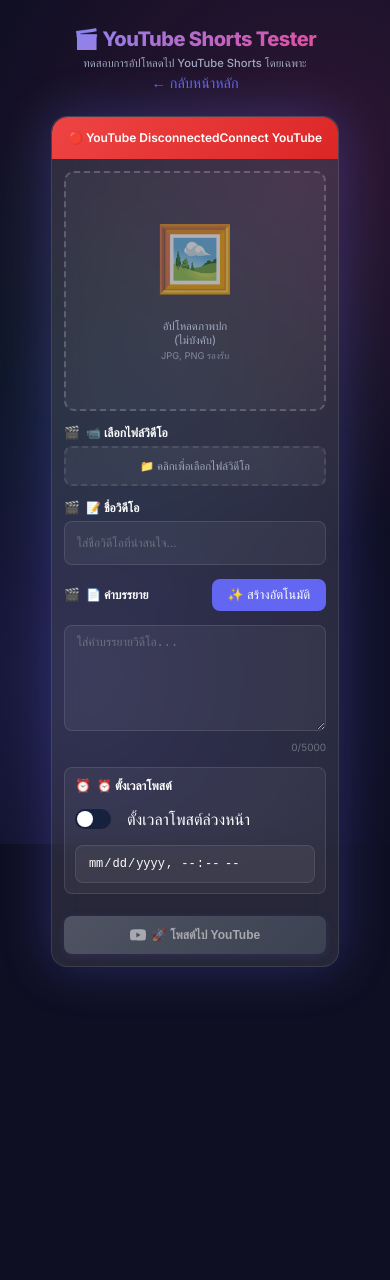
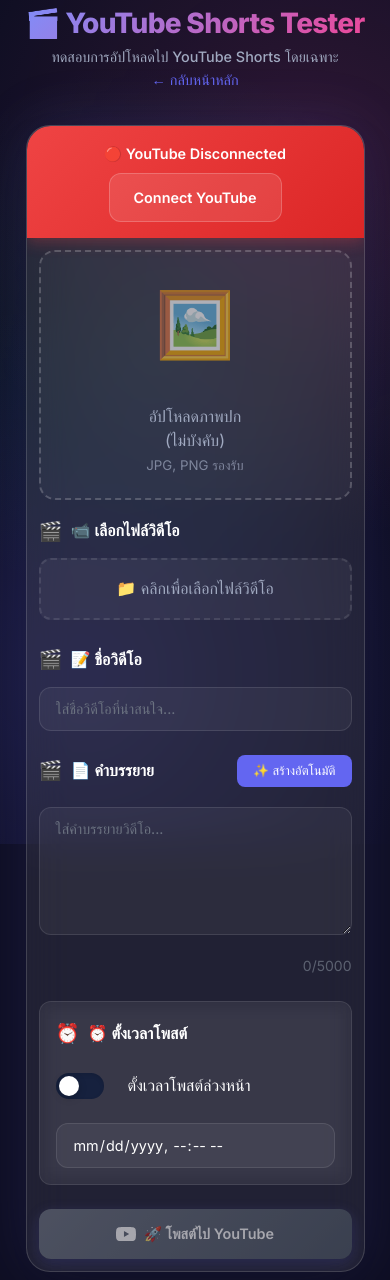
Before and after one commit to yokthanwa1993/multiupload-final, a Next.js app: page /youtube in a window 390 px wide. Before the commit the page ends 995 px from the top, so only its background shows below. Built offline with nearby package versions, Linux system fonts and the light colour scheme; no server answers.

Commit message:
Final ก่อนทำระบบ Firbase

```diff
--- a/src/app/globals.css
+++ b/src/app/globals.css
@@ -1,4 +1,4 @@
-/* AI Video Uploader 2025 - Compact Styles */
+/* AI Video Uploader 2025 - Modern Large Screen Design */
 @import url('https://fonts.googleapis.com/css2?family=Inter:wght@300;400;500;600;700;800;900&display=swap');
 
 :root {
@@ -22,8 +22,8 @@
     --text-muted: #6b7280;
 
     --border: rgba(255, 255, 255, 0.1);
-    --shadow: 0 20px 25px -5px rgba(0, 0, 0, 0.1), 0 10px 10px -5px rgba(0, 0, 0, 0.04);
-    --shadow-glow: 0 0 50px rgba(99, 102, 241, 0.3);
+    --shadow: 0 25px 50px -12px rgba(0, 0, 0, 0.25);
+    --shadow-glow: 0 0 60px rgba(99, 102, 241, 0.3);
 
     --gradient-primary: linear-gradient(135deg, var(--primary), var(--primary-dark));
 }
@@ -44,7 +44,9 @@
     display: flex;
     align-items: center;
     justify-content: center;
-    padding: 1rem;
+    padding: 2rem;
+    font-size: 16px;
+    line-height: 1.6;
 }
 
 /* Animated Background */
@@ -64,7 +66,7 @@
 
 /* Main Container */
 .main-container {
-    max-width: 850px;
+    max-width: 1200px;
     width: 100%;
     padding: 0;
 }
@@ -72,18 +74,18 @@
 /* Logo Section */
 .logo-section {
     text-align: center;
-    margin-bottom: 1.5rem;
+    margin-bottom: 2rem;
 }
 
 .logo-wrapper {
     position: relative;
     display: inline-block;
-    margin-bottom: 0.75rem;
+    margin-bottom: 1rem;
 }
 
 .logo-image-center {
-    width: 36px;
-    height: 36px;
+    width: 48px;
+    height: 48px;
     border-radius: 50%;
     object-fit: cover;
     background: var(--bg-secondary);
@@ -96,6 +98,7 @@
 
 .logo-image-center:hover {
     transform: scale(1.05);
+    box-shadow: 0 0 20px rgba(99, 102, 241, 0.4);
 }
 
 /* Header */
@@ -104,16 +107,16 @@
     -webkit-background-clip: text;
     -webkit-text-fill-color: transparent;
     background-clip: text;
-    font-size: 1.5rem;
+    font-size: 2.5rem;
     font-weight: 800;
     letter-spacing: -0.025em;
-    margin-bottom: 0.375rem;
+    margin-bottom: 0.5rem;
     line-height: 1.1;
 }
 
 .app-subtitle {
     color: var(--text-secondary);
-    font-size: 0.8rem;
+    font-size: 1.1rem;
     font-weight: 500;
     line-height: 1.4;
 }
@@ -124,12 +127,12 @@
     align-items: center;
     justify-content: center;
     text-align: center;
-    gap: 0.5rem;
-    padding: 1rem;
+    gap: 0.75rem;
+    padding: 1.5rem;
 }
 
 .channel-name {
-    font-size: 0.875rem;
+    font-size: 1.1rem;
     font-weight: 600;
     color: var(--text-primary);
     margin: 0;
@@ -137,7 +140,7 @@
 }
 
 .channel-prompt {
-    font-size: 0.7rem;
+    font-size: 0.9rem;
     color: var(--text-secondary);
     margin: 0;
     line-height: 1.4;
@@ -145,11 +148,14 @@
 
 /* Glassmorphism Container */
 .glass-container {
-    background: var(--bg-glass);
-    backdrop-filter: blur(15px);
-    border: 1px solid var(--border);
-    border-radius: 16px;
-    box-shadow: var(--shadow-glow);
+    background: rgba(255, 255, 255, 0.08);
+    backdrop-filter: blur(20px);
+    border: 1px solid rgba(255, 255, 255, 0.15);
+    border-radius: 24px;
+    box-shadow:
+        0 25px 50px -12px rgba(0, 0, 0, 0.25),
+        0 0 60px rgba(99, 102, 241, 0.15),
+        inset 0 1px 0 rgba(255, 255, 255, 0.1);
     position: relative;
     overflow: hidden;
 }
@@ -166,8 +172,8 @@
 
 /* Status Bar */
 .status-bar {
-    padding: 0.75rem 1rem;
-    border-radius: 16px 16px 0 0;
+    padding: 1.25rem 2rem;
+    border-radius: 24px 24px 0 0;
     font-weight: 600;
     text-align: center;
     position: relative;
@@ -175,17 +181,19 @@
     display: flex;
     align-items: center;
     justify-content: space-between;
-    font-size: 0.75rem;
-    min-height: 42px;
+    font-size: 1rem;
+    min-height: 60px;
 }
 
 .status-online {
-    background: linear-gradient(135deg, var(--success), #059669);
+    background: linear-gradient(135deg, #10b981 0%, #059669 100%);
+    box-shadow: 0 4px 15px rgba(16, 185, 129, 0.3);
     color: white;
 }
 
 .status-offline {
-    background: linear-gradient(135deg, var(--error), #dc2626);
+    background: linear-gradient(135deg, #ef4444 0%, #dc2626 100%);
+    box-shadow: 0 4px 15px rgba(239, 68, 68, 0.3);
     color: white;
 }
 
@@ -211,28 +219,33 @@
     text-decoration: none;
     font-weight: 600;
     transition: opacity 0.3s ease;
+    padding: 0.5rem 1rem;
+    border-radius: 12px;
+    background: rgba(255, 255, 255, 0.1);
+    border: 1px solid rgba(255, 255, 255, 0.2);
 }
 
 .status-bar a:hover {
-    opacity: 0.8;
-    text-decoration: underline;
+    opacity: 0.9;
+    background: rgba(255, 255, 255, 0.2);
+    transform: translateY(-1px);
 }
 
 /* Form Container */
 .form-container {
     display: grid;
-    grid-template-columns: 260px 1fr;
-    gap: 1.25rem;
-    padding: 1rem;
+    grid-template-columns: 400px 1fr;
+    gap: 2rem;
+    padding: 2rem;
     align-items: start;
-    min-height: 350px;
+    min-height: 500px;
 }
 
 @media (max-width: 1024px) {
     .form-container {
         grid-template-columns: 1fr;
-        gap: 1rem;
-        padding: 0.875rem;
+        gap: 1.5rem;
+        padding: 1.5rem;
     }
 }
 
@@ -245,10 +258,10 @@
 #image-drop-zone {
     width: 100%;
     height: 100%;
-    min-height: 320px;
+    min-height: 450px;
     background: rgba(255, 255, 255, 0.03);
     border: 2px dashed rgba(255, 255, 255, 0.2);
-    border-radius: 10px;
+    border-radius: 16px;
     display: flex;
     flex-direction: column;
     align-items: center;
@@ -257,34 +270,37 @@
     transition: all 0.3s ease;
     position: relative;
     overflow: hidden;
-    padding: 1rem;
+    padding: 2rem;
 }
 
 #image-drop-zone:hover {
     border-color: var(--primary);
     background: rgba(99, 102, 241, 0.05);
-    transform: translateY(-1px);
+    transform: translateY(-2px);
+    box-shadow:
+        0 15px 35px rgba(99, 102, 241, 0.2),
+        0 5px 15px rgba(0, 0, 0, 0.1);
 }
 
 .image-preview-section.dragging #image-drop-zone {
     border-color: var(--accent);
     background: rgba(236, 72, 153, 0.1);
-    transform: scale(1.01);
+    transform: scale(1.02);
 }
 
 #image-drop-zone img {
     width: 100%;
     height: 100%;
     object-fit: cover;
-    border-radius: 8px;
+    border-radius: 12px;
     position: absolute;
     top: 0;
     left: 0;
 }
 
 #image-drop-zone img.logo-image-center {
-    width: 100px;
-    height: 100px;
+    width: 120px;
+    height: 120px;
     border-radius: 50%;
     position: static;
     top: auto;
@@ -295,7 +311,7 @@
     width: 100%;
     height: 100%;
     object-fit: cover;
-    border-radius: 8px;
+    border-radius: 12px;
     position: absolute;
     top: 0;
     left: 0;
@@ -304,37 +320,37 @@
 #image-drop-zone p {
     text-align: center;
     color: var(--text-secondary);
-    font-size: 0.7rem;
-    margin-top: 0.375rem;
-    line-height: 1.3;
+    font-size: 1rem;
+    margin-top: 0.75rem;
+    line-height: 1.5;
 }
 
 /* Form Section */
 .form-section {
     display: flex;
     flex-direction: column;
-    gap: 0.875rem;
+    gap: 1.5rem;
     height: 100%;
 }
 
 .form-group {
     display: flex;
     flex-direction: column;
-    gap: 0.375rem;
+    gap: 0.75rem;
 }
 
 .form-label {
     font-weight: 600;
     color: var(--text-primary);
-    font-size: 0.75rem;
+    font-size: 1rem;
     display: flex;
     align-items: center;
-    gap: 0.375rem;
+    gap: 0.5rem;
 }
 
 .form-label::before {
     content: '🎬';
-    font-size: 0.8rem;
+    font-size: 1.2rem;
 }
 
 .form-label:has(+ .form-input[name="description"])::before {
@@ -348,16 +364,16 @@
 /* File Drop Zone */
 .file-drop-zone {
     width: 100%;
-    padding: 0.625rem;
+    padding: 1rem 1.5rem;
     background: var(--bg-card);
     border: 2px dashed var(--border);
-    border-radius: 8px;
+    border-radius: 12px;
     text-align: center;
     cursor: pointer;
     transition: all 0.3s ease;
     color: var(--text-secondary);
-    font-size: 0.7rem;
-    min-height: 40px;
+    font-size: 1rem;
+    min-height: 60px;
     display: flex;
     align-items: center;
     justify-content: center;
@@ -371,37 +387,43 @@
     border-color: var(--primary);
     background: rgba(99, 102, 241, 0.05);
     color: var(--text-primary);
+    transform: translateY(-1px);
+    box-shadow: 0 8px 25px rgba(99, 102, 241, 0.15);
 }
 
 .file-drop-zone.dragging {
     border-color: var(--accent);
     background: rgba(236, 72, 153, 0.1);
-    transform: scale(1.01);
+    transform: scale(1.02);
 }
 
 /* Form Input */
 .form-input {
     width: 100%;
-    padding: 0.625rem 0.75rem;
+    padding: 1rem 1.25rem;
     background: var(--bg-card);
     border: 1px solid var(--border);
-    border-radius: 8px;
+    border-radius: 12px;
     color: var(--text-primary);
-    font-size: 0.75rem;
+    font-size: 1rem;
     transition: all 0.3s ease;
     resize: vertical;
-    min-height: 70px;
+    min-height: 120px;
+    font-family: inherit;
 }
 
 .form-input[type="datetime-local"] {
-    min-height: 36px;
+    min-height: 50px;
 }
 
 .form-input:focus {
     outline: none;
     border-color: var(--primary);
-    box-shadow: 0 0 0 2px rgba(99, 102, 241, 0.1);
-    background: rgba(99, 102, 241, 0.05);
+    box-shadow:
+        0 0 0 3px rgba(99, 102, 241, 0.1),
+        0 4px 12px rgba(99, 102, 241, 0.15);
+    background: rgba(99, 102, 241, 0.03);
+    transform: translateY(-1px);
 }
 
 .form-input::placeholder {
@@ -411,32 +433,41 @@
 /* Character Counter */
 .char-counter {
     text-align: right;
-    font-size: 0.625rem;
+    font-size: 0.875rem;
     color: var(--text-muted);
-    margin-top: 0.25rem;
+    margin-top: 0.5rem;
+    opacity: 0.8;
+    transition: opacity 0.3s ease;
+}
+
+.form-input:focus + .char-counter {
+    opacity: 1;
+    color: var(--primary);
 }
 
 /* Auto Hashtags Section */
 .auto-hashtags {
-    background: var(--bg-card);
-    border: 1px solid var(--border);
-    border-radius: 8px;
-    padding: 0.625rem;
-    font-size: 0.65rem;
+    background: rgba(255, 255, 255, 0.03);
+    border: 1px solid rgba(255, 255, 255, 0.1);
+    border-radius: 12px;
+    padding: 1rem;
+    font-size: 0.9rem;
     color: var(--text-secondary);
-    line-height: 1.3;
+    line-height: 1.5;
+    backdrop-filter: blur(10px);
 }
 
 .auto-hashtags p {
-    margin: 0.25rem 0;
+    margin: 0.5rem 0;
 }
 
 /* Schedule Group */
 .schedule-group {
-    background: var(--bg-card);
-    border: 1px solid var(--border);
-    border-radius: 8px;
-    padding: 0.625rem;
+    background: rgba(255, 255, 255, 0.03);
+    border: 1px solid rgba(255, 255, 255, 0.1);
+    border-radius: 12px;
+    padding: 1rem;
+    backdrop-filter: blur(10px);
     display: flex;
     flex-direction: column;
     justify-content: center;
@@ -445,8 +476,8 @@
 .schedule-toggle-wrapper {
     display: flex;
     align-items: center;
-    gap: 1rem;
-    min-height: 40px;
+    gap: 1.5rem;
+    min-height: 50px;
 }
 
 .schedule-toggle-wrapper input[type="datetime-local"] {
@@ -458,33 +489,38 @@
 }
 
 .toggle-switch {
-    width: 36px;
-    height: 20px;
+    width: 48px;
+    height: 26px;
     background: var(--bg-tertiary);
-    border-radius: 10px;
+    border-radius: 13px;
     position: relative;
     cursor: pointer;
     transition: all 0.3s ease;
+    box-shadow: inset 0 2px 4px rgba(0, 0, 0, 0.1);
 }
 
 .toggle-switch::before {
     content: '';
     position: absolute;
-    top: 2px;
-    left: 2px;
-    width: 16px;
-    height: 16px;
+    top: 3px;
+    left: 3px;
+    width: 20px;
+    height: 20px;
     background: white;
     border-radius: 50%;
     transition: all 0.3s ease;
+    box-shadow: 0 2px 8px rgba(0, 0, 0, 0.2);
 }
 
 .schedule-toggle-wrapper input[type="checkbox"]:checked + .toggle-switch {
     background: var(--primary);
+    box-shadow:
+        inset 0 2px 4px rgba(0, 0, 0, 0.1),
+        0 0 12px rgba(99, 102, 241, 0.3);
 }
 
 .schedule-toggle-wrapper input[type="checkbox"]:checked + .toggle-switch::before {
-    transform: translateX(16px);
+    transform: translateX(22px);
 }
 
 /* Button */
@@ -492,28 +528,49 @@
     display: flex;
     align-items: center;
     justify-content: center;
-    gap: 0.375rem;
-    padding: 0.625rem 1rem;
+    gap: 0.5rem;
+    padding: 1rem 2rem;
     border: none;
-    border-radius: 8px;
-    font-size: 0.75rem;
+    border-radius: 12px;
+    font-size: 1rem;
     font-weight: 600;
     cursor: pointer;
     transition: all 0.3s ease;
     text-decoration: none;
-    min-height: 38px;
-    margin-top: 0.5rem;
+    font-family: inherit;
+    min-height: 50px;
 }
 
 .btn-primary {
-    background: var(--gradient-primary);
+    background: linear-gradient(135deg, #6366f1 0%, #8b5cf6 50%, #ec4899 100%);
     color: white;
-    box-shadow: 0 2px 8px rgba(99, 102, 241, 0.25);
+    box-shadow:
+        0 4px 15px rgba(99, 102, 241, 0.3),
+        0 2px 4px rgba(0, 0, 0, 0.1);
+    position: relative;
+    overflow: hidden;
+}
+
+.btn-primary::before {
+    content: '';
+    position: absolute;
+    top: 0;
+    left: -100%;
+    width: 100%;
+    height: 100%;
+    background: linear-gradient(90deg, transparent, rgba(255, 255, 255, 0.2), transparent);
+    transition: left 0.5s ease;
+}
+
+.btn-primary:hover::before {
+    left: 100%;
 }
 
 .btn-primary:hover {
-    transform: translateY(-1px);
-    box-shadow: 0 4px 12px rgba(99, 102, 241, 0.35);
+    transform: translateY(-2px);
+    box-shadow:
+        0 8px 25px rgba(99, 102, 241, 0.4),
+        0 4px 12px rgba(0, 0, 0, 0.15);
 }
 
 .btn-primary:disabled {
@@ -523,40 +580,32 @@
 }
 
 .btn svg {
-    width: 16px;
-    height: 16px;
+    width: 20px;
+    height: 20px;
 }
 
-/* Loading Animation */
 .loading {
-    width: 16px;
-    height: 16px;
-    border: 2px solid rgba(255, 255, 255, 0.3);
-    border-top: 2px solid white;
-    border-radius: 50%;
     animation: spin 1s linear infinite;
 }
 
 @keyframes spin {
-    0% { transform: rotate(0deg); }
-    100% { transform: rotate(360deg); }
+    from { transform: rotate(0deg); }
+    to { transform: rotate(360deg); }
 }
 
-/* Progress Container Inline */
 .progress-container-inline {
-    margin: 1rem;
-    padding: 1rem;
+    padding: 1.5rem;
     background: rgba(255, 255, 255, 0.03);
-    border: 1px solid rgba(255, 255, 255, 0.08);
-    border-radius: 10px;
-    animation: slideUp 0.3s ease;
-    grid-column: 1 / -1;
+    backdrop-filter: blur(15px);
+    border-radius: 16px;
+    margin-top: 1rem;
+    animation: slideUp 0.3s ease-out;
 }
 
 @keyframes slideUp {
     from {
         opacity: 0;
-        transform: translateY(15px);
+        transform: translateY(20px);
     }
     to {
         opacity: 1;
@@ -565,18 +614,17 @@
 }
 
 .progress-container-inline .progress-bar-wrapper {
-    width: 100%;
-    height: 4px;
     background: var(--bg-tertiary);
-    border-radius: 2px;
+    border-radius: 10px;
     overflow: hidden;
-    margin-bottom: 0.75rem;
+    margin-bottom: 1rem;
+    height: 10px;
 }
 
 .progress-container-inline .progress-bar {
     height: 100%;
     background: var(--gradient-primary);
-    border-radius: 2px;
+    border-radius: 10px;
     transition: width 0.3s ease;
     position: relative;
 }
@@ -585,114 +633,130 @@
     content: '';
     position: absolute;
     top: 0;
-    left: 0;
-    right: 0;
-    bottom: 0;
-    background: linear-gradient(90deg, transparent, rgba(255, 255, 255, 0.3), transparent);
-    animation: progressShine 2s ease-in-out infinite;
+    left: -100%;
+    width: 100%;
+    height: 100%;
+    background: linear-gradient(90deg, transparent, rgba(255, 255, 255, 0.4), transparent);
+    animation: progressShine 1.5s ease-in-out infinite;
 }
 
 @keyframes progressShine {
-    0% { transform: translateX(-100%); }
-    100% { transform: translateX(100%); }
+    0% { left: -100%; }
+    100% { left: 100%; }
 }
 
 .progress-container-inline .progress-text {
+    color: var(--text-primary);
+    font-weight: 600;
     text-align: center;
-    color: var(--text-primary);
-    font-size: 0.75rem;
-    font-weight: 500;
-    margin-bottom: 0.5rem;
+    font-size: 1rem;
 }
 
 .progress-container-inline .status-log {
+    color: var(--text-secondary);
+    font-size: 0.9rem;
+    text-align: center;
     margin-top: 0.5rem;
-    font-size: 0.625rem;
-    color: var(--text-muted);
 }
 
-/* Upload Results Inline */
 .upload-results-inline {
     margin-top: 1rem;
-    padding-top: 1rem;
-    border-top: 1px solid rgba(255, 255, 255, 0.1);
+    padding: 1.5rem;
+    background: rgba(255, 255, 255, 0.03);
+    backdrop-filter: blur(15px);
+    border-radius: 16px;
+    border: 1px solid rgba(255, 255, 255, 0.1);
+    box-shadow: 0 8px 25px rgba(0, 0, 0, 0.1);
 }
 
 .upload-results-inline .results-header {
     display: flex;
     align-items: center;
-    gap: 0.375rem;
-    margin-bottom: 0.75rem;
+    gap: 0.75rem;
+    margin-bottom: 1rem;
     font-weight: 600;
+    font-size: 1.1rem;
     color: var(--text-primary);
-    font-size: 0.8rem;
 }
 
 .upload-results-inline .results-icon {
-    font-size: 0.9rem;
+    font-size: 1.5rem;
 }
 
 .upload-results-inline .results-body {
     display: flex;
     flex-direction: column;
-    gap: 0.625rem;
+    gap: 1rem;
 }
 
 .platform-row {
     display: flex;
     align-items: center;
-    gap: 0.75rem;
-    padding: 0.75rem;
+    justify-content: space-between;
+    padding: 1.5rem;
+    border-radius: 16px;
+    border: 1px solid var(--border);
     background: rgba(255, 255, 255, 0.03);
-    border: 1px solid rgba(255, 255, 255, 0.08);
-    border-radius: 8px;
+    backdrop-filter: blur(10px);
     transition: all 0.3s ease;
-    min-height: 60px;
+    position: relative;
+    overflow: hidden;
+}
+
+.platform-row::before {
+    content: '';
+    position: absolute;
+    top: 0;
+    left: 0;
+    right: 0;
+    height: 1px;
+    background: linear-gradient(90deg, transparent, rgba(255, 255, 255, 0.2), transparent);
 }
 
 .platform-row:hover {
+    transform: translateY(-2px);
+    box-shadow:
+        0 10px 30px rgba(0, 0, 0, 0.15),
+        0 4px 12px rgba(0, 0, 0, 0.1);
     background: rgba(255, 255, 255, 0.05);
-    transform: translateY(-1px);
 }
 
 .facebook-row {
-    border-left: 3px solid #1877f2;
+    border-color: #1877f2;
 }
 
 .youtube-row {
-    border-left: 3px solid #ff0000;
+    border-color: #ff0000;
 }
 
 .error-row {
-    border-left: 3px solid var(--error);
+    border-color: var(--error);
 }
 
 .platform-info {
     display: flex;
     align-items: center;
-    gap: 0.625rem;
+    gap: 1rem;
     flex: 1;
 }
 
 .platform-icon-large {
-    width: 36px;
-    height: 36px;
-    border-radius: 50%;
+    width: 48px;
+    height: 48px;
     display: flex;
     align-items: center;
     justify-content: center;
-    font-size: 1rem;
-    color: white;
-    font-weight: 600;
-    flex-shrink: 0;
+    border-radius: 12px;
+    font-size: 1.5rem;
+    background: var(--bg-tertiary);
 }
 
 .facebook-icon-large {
-    background: linear-gradient(135deg, #1877f2, #42a5f5);
+    background: rgba(24, 119, 242, 0.1);
 }
 
 .youtube-icon-large {
-    background: linear-gradient(135deg, #ff0000, #ff5722);
+    background: rgba(255, 0, 0, 0.1);
 }
 
 .platform-details {
@@ -701,149 +765,281 @@
 
 .platform-name-large {
     font-weight: 600;
-    font-size: 0.8rem;
     color: var(--text-primary);
+    font-size: 1.1rem;
     margin-bottom: 0.25rem;
 }
 
 .platform-description {
-    font-size: 0.65rem;
     color: var(--text-secondary);
-    line-height: 1.3;
+    font-size: 0.9rem;
+    line-height: 1.4;
 }
 
 .platform-status-large {
     display: flex;
     align-items: center;
-    gap: 0.3rem;
-    font-size: 0.65rem;
+    gap: 0.5rem;
+    font-weight: 600;
     color: var(--success);
-    background: rgba(16, 185, 129, 0.1);
-    padding: 0.3rem 0.6rem;
-    border-radius: 12px;
-    font-weight: 500;
-    height: 28px;
-    flex-shrink: 0;
+    font-size: 1rem;
 }
 
 .status-failed {
-    background: rgba(239, 68, 68, 0.1);
     color: var(--error);
 }
 
 .status-icon {
-    font-size: 0.7rem;
+    font-size: 1.2rem;
 }
 
 .link-section {
     display: flex;
+    gap: 0.75rem;
     align-items: center;
-    gap: 0.375rem;
-    flex-shrink: 0;
 }
 
 .view-link, .copy-button-large {
-    background: rgba(99, 102, 241, 0.1);
-    color: var(--text-secondary);
+    padding: 0.75rem 1rem;
+    border-radius: 8px;
     text-decoration: none;
-    padding: 0.375rem 0.625rem;
-    border-radius: 5px;
+    font-size: 0.9rem;
     font-weight: 500;
-    font-size: 0.625rem;
+    transition: all 0.3s ease;
+    cursor: pointer;
+    border: 1px solid var(--border);
+    background: var(--bg-tertiary);
+    color: var(--text-primary);
     display: flex;
     align-items: center;
-    gap: 0.25rem;
-    transition: all 0.3s ease;
-    border: 1px solid rgba(99, 102, 241, 0.2);
-    cursor: pointer;
-    height: 28px;
-    white-space: nowrap;
+    gap: 0.5rem;
 }
 
 .copy-button-large {
-    background: transparent;
-    border: 1px solid rgba(255, 255, 255, 0.1);
+    background: var(--bg-card);
+    border: 1px solid var(--border);
 }
 
 .view-link:hover, .copy-button-large:hover {
     background: var(--primary);
+    border-color: var(--primary);
     color: white;
-    transform: scale(1.05);
-    box-shadow: 0 2px 8px rgba(99, 102, 241, 0.3);
-    border-color: var(--primary);
+    transform: translateY(-1px);
+    box-shadow: 0 4px 12px rgba(99, 102, 241, 0.3);
 }
 
 .copy-button-large.copied {
     background: var(--success);
+    border-color: var(--success);
     color: white;
-    border-color: var(--success);
-    animation: copySuccess 0.4s ease;
 }
 
 @keyframes copySuccess {
     0% { transform: scale(1); }
-    50% { transform: scale(1.1); }
+    50% { transform: scale(1.05); }
     100% { transform: scale(1); }
 }
 
-/* Responsive */
 @media (max-width: 768px) {
+    body {
+        padding: 1rem;
+    }
+
     .main-container {
-        margin: 0.75rem auto;
-        padding: 0 0.625rem;
+        padding: 0;
     }
 
     .form-container {
         grid-template-columns: 1fr;
-        gap: 0.875rem;
+        gap: 1rem;
+        padding: 1rem;
+    }
+
+    #image-drop-zone {
+        min-height: 300px;
+    }
+
+    .app-title {
+        font-size: 2rem;
+    }
+
+    .app-subtitle {
+        font-size: 1rem;
+    }
+
+    .progress-container-inline {
+        padding: 1rem;
+    }
+
+    .status-bar {
+        padding: 1rem;
+        font-size: 0.9rem;
+        flex-direction: column;
+        gap: 0.5rem;
+        text-align: center;
+    }
+
+    .status-bar a {
+        padding: 0.75rem 1.5rem;
+    }
+
+    .platform-row {
+        flex-direction: column;
+        gap: 1rem;
+        align-items: stretch;
+    }
+
+    .platform-info {
+        justify-content: center;
+    }
+
+    .link-section {
+        justify-content: center;
+    }
+}
+
+@media (max-width: 480px) {
+    body {
+        padding: 0.5rem;
+    }
+
+    .form-container {
         padding: 0.75rem;
     }
 
-    #image-drop-zone {
-        min-height: 240px;
-    }
-
     .app-title {
-        font-size: 1.25rem;
+        font-size: 1.75rem;
     }
 
     .app-subtitle {
-        font-size: 0.7rem;
+        font-size: 0.9rem;
     }
 
-    .progress-container-inline {
-        margin: 0.75rem;
-        padding: 0.75rem;
+    #image-drop-zone {
+        min-height: 250px;
+        padding: 1rem;
+    }
+
+    .form-input {
+        padding: 0.75rem 1rem;
+        font-size: 0.9rem;
+    }
+
+    .btn {
+        padding: 0.875rem 1.5rem;
+        font-size: 0.9rem;
+    }
+
+    .platform-row {
+        padding: 1rem;
+    }
+
+    .platform-name-large {
+        font-size: 1rem;
+    }
+
+    .platform-description {
+        font-size: 0.8rem;
     }
 }
 
-/* Upload Results Top (above form) */
 .upload-results-top {
-    margin: 1rem;
+    margin: 1.5rem;
     margin-bottom: 0;
-    padding: 1rem;
+    padding: 1.5rem;
     background: rgba(255, 255, 255, 0.03);
-    border: 1px solid rgba(255, 255, 255, 0.08);
-    border-radius: 10px;
-    animation: slideUp 0.3s ease;
+    backdrop-filter: blur(15px);
+    border-radius: 16px;
+    border: 1px solid rgba(255, 255, 255, 0.1);
+    box-shadow: 0 8px 25px rgba(0, 0, 0, 0.1);
 }
 
 .upload-results-top .results-header {
     display: flex;
     align-items: center;
-    gap: 0.375rem;
-    margin-bottom: 0.75rem;
+    gap: 0.75rem;
+    margin-bottom: 1rem;
     font-weight: 600;
+    font-size: 1.1rem;
     color: var(--text-primary);
-    font-size: 0.8rem;
 }
 
 .upload-results-top .results-icon {
-    font-size: 0.9rem;
+    font-size: 1.5rem;
 }
 
 .upload-results-top .results-body {
     display: flex;
     flex-direction: column;
-    gap: 0.625rem;
+    gap: 1rem;
 }
+
+/* Add subtle animations */
+@keyframes fadeInUp {
+    from {
+        opacity: 0;
+        transform: translateY(30px);
+    }
+    to {
+        opacity: 1;
+        transform: translateY(0);
+    }
+}
+
+.glass-container {
+    animation: fadeInUp 0.6s ease-out;
+}
+
+.logo-section {
+    animation: fadeInUp 0.8s ease-out;
+}
+
+/* Add styles for disconnected state */
+.disconnected-placeholder {
+    display: flex;
+    flex-direction: column;
+    align-items: center;
+    justify-content: center;
+    text-align: center;
+    gap: 0.75rem;
+    padding: 1.5rem;
+}
+
+.disconnected-icon {
+    width: 120px;
+    height: 120px;
+    border-radius: 50%;
+    background: rgba(255, 255, 255, 0.05);
+    border: 2px solid rgba(255, 255, 255, 0.1);
+    display: flex;
+    align-items: center;
+    justify-content: center;
+    transition: all 0.3s ease;
+}
+
+.disconnected-icon svg {
+    color: var(--text-muted);
+    opacity: 0.6;
+}
+
+.disconnected-icon:hover {
+    background: rgba(255, 255, 255, 0.08);
+    border-color: rgba(255, 255, 255, 0.2);
+    transform: scale(1.02);
+}
+
+.disconnected-text {
+    font-size: 1.1rem;
+    font-weight: 600;
+    color: var(--text-muted);
+    margin: 0;
+    line-height: 1.3;
+}
+
+.disconnected-subtext {
+    font-size: 0.9rem;
+    color: var(--text-muted);
+    margin: 0;
+    line-height: 1.4;
+    opacity: 0.8;
+}
--- a/src/app/page.tsx
+++ b/src/app/page.tsx
@@ -82,8 +82,8 @@
   const { isAuthenticated, channelInfo } = await getAuthenticationStatus();
 
   return (
-    <main className="flex min-h-screen flex-col items-center justify-center p-8 bg-grid-pattern">
-      <div className="container-wrapper">
+    <main className="min-h-screen flex items-center justify-center p-4">
+      <div className="main-container">
         <UploadClient
           initialAuthStatus={isAuthenticated}
           initialYoutubeChannel={channelInfo}
```
Also changed, not shown: src/app/components/UploadClient.tsx (+11 -5 lines).
